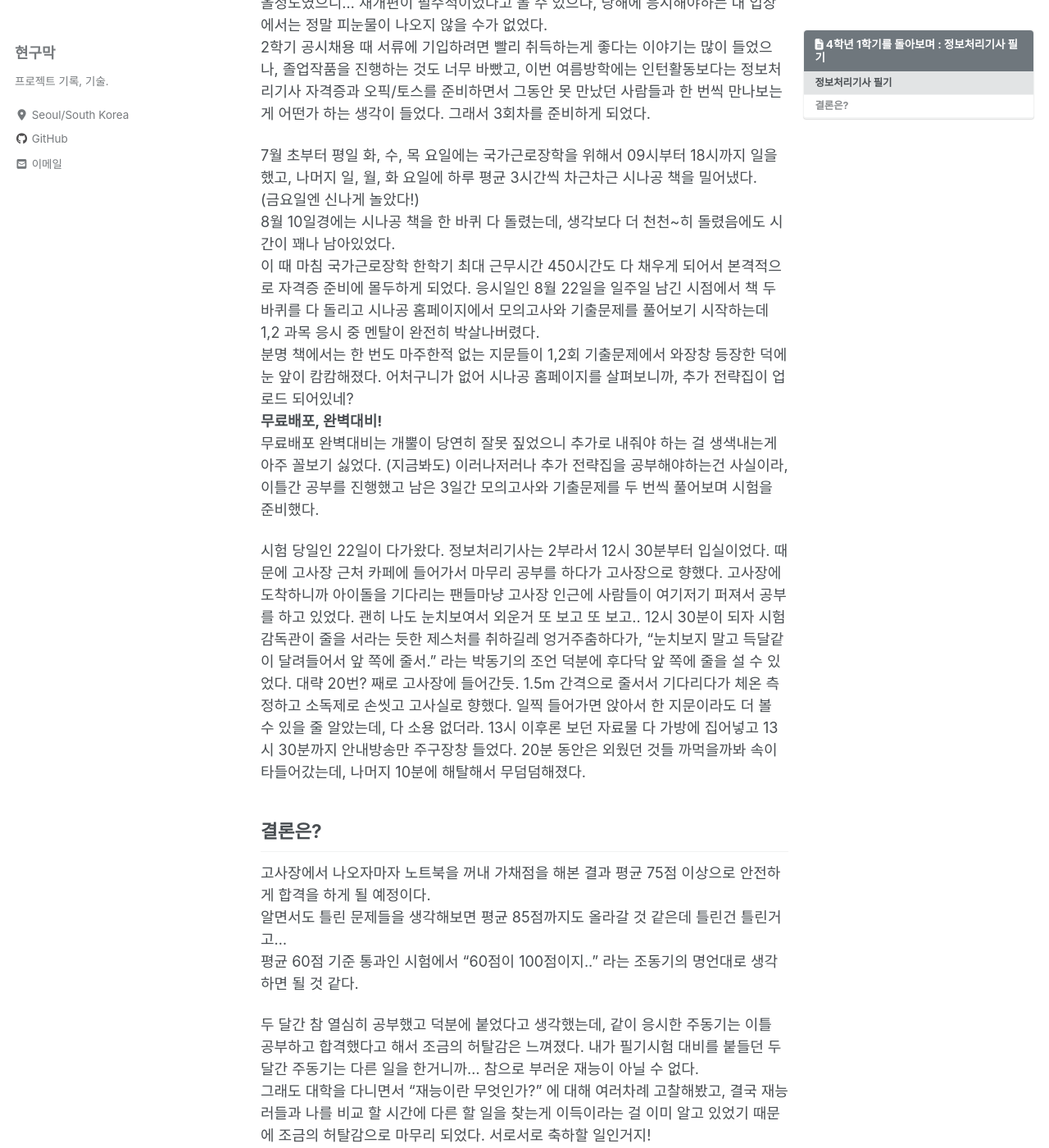
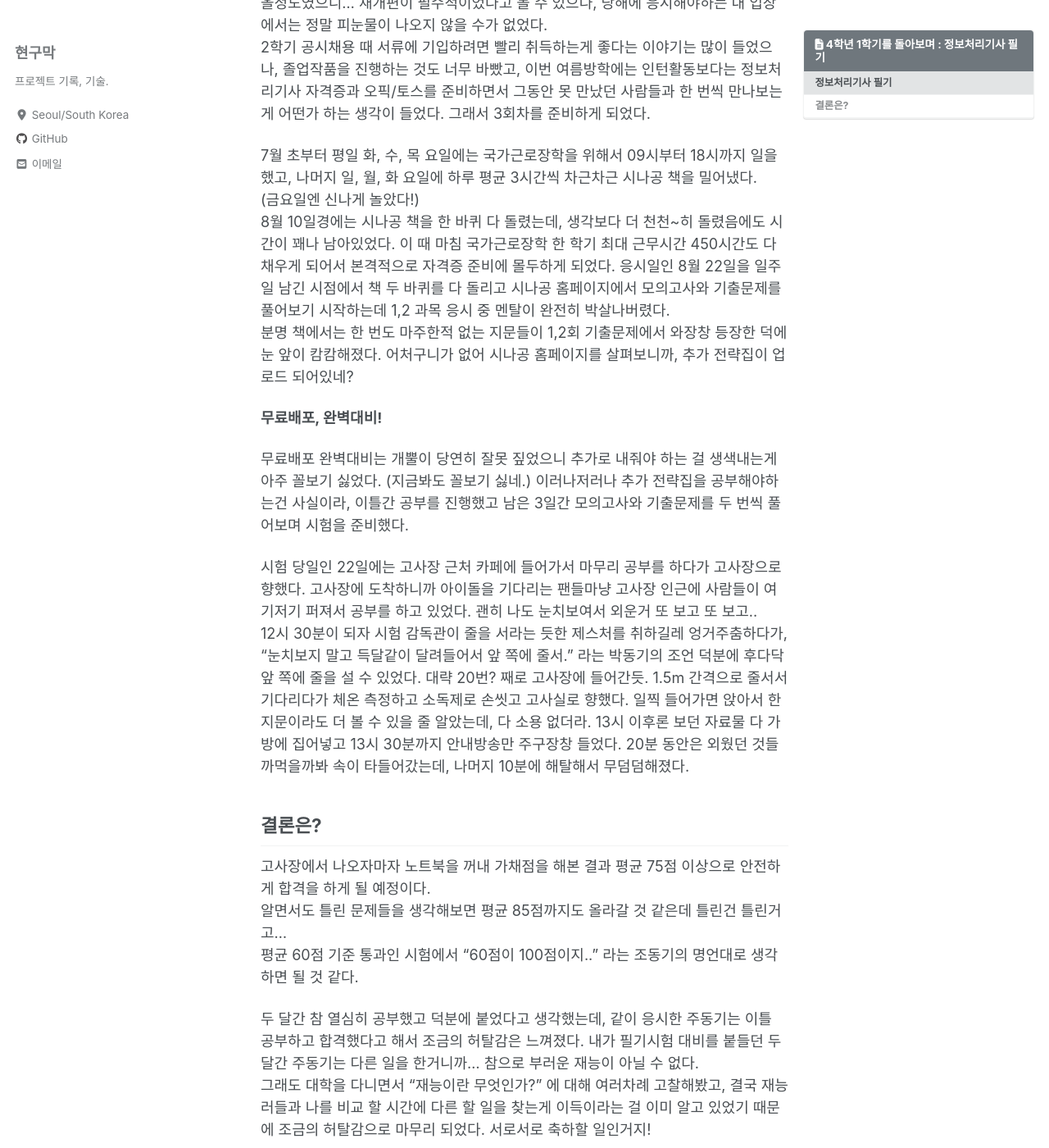
Before and after one commit to Hyeon9mak/Hyeon9mak.github.io, a Jekyll site: the page built from _posts/2020-08-25-4학년_1학기를_돌아보며_:_정보처리기사_필기.md, in a window 1280 px wide and 1400 px high, scrolled down 1020 px. Shown: the whole window at 82% size. Built offline with Jekyll 4.4.1, drawn with Linux system fonts in a browser that asks for light colours; cached includes are drawn as plain includes; nearby versions of some CDN libraries; comment, search, counter and statistics services are not loaded.

Commit message:
Update 2020-08-25-4학년_1학기를_돌아보며_:_정보처리기사_필기.md

```diff
--- a/_posts/2020-08-25-4학년_1학기를_돌아보며_:_정보처리기사_필기.md
+++ b/_posts/2020-08-25-4학년_1학기를_돌아보며_:_정보처리기사_필기.md
@@ -50,16 +50,18 @@ toc_label: "4학년 1학기를 돌아보며 : 정보처리기사 필기"
 나머지 일, 월, 화 요일에 하루 평균 3시간씩 차근차근 시나공 책을 밀어냈다.
 (금요일엔 신나게 놀았다!)
 8월 10일경에는 시나공 책을 한 바퀴 다 돌렸는데, 생각보다 더 천천~히 돌렸음에도 시간이 꽤나 남아있었다.
-이 때 마침 국가근로장학 한학기 최대 근무시간 450시간도 다 채우게 되어서 본격적으로 자격증 준비에 몰두하게 되었다.
+이 때 마침 국가근로장학 한 학기 최대 근무시간 450시간도 다 채우게 되어서 본격적으로 자격증 준비에 몰두하게 되었다.
 응시일인 8월 22일을 일주일 남긴 시점에서 책 두 바퀴를 다 돌리고 시나공 홈페이지에서 모의고사와 기출문제를 풀어보기 시작하는데
 1,2 과목 응시 중 멘탈이 완전히 박살나버렸다.
 분명 책에서는 한 번도 마주한적 없는 지문들이 1,2회 기출문제에서 와장창 등장한 덕에 눈 앞이 캄캄해졌다.
 어처구니가 없어 시나공 홈페이지를 살펴보니까, 추가 전략집이 업로드 되어있네?
+
 **무료배포, 완벽대비!**
-무료배포 완벽대비는 개뿔이 당연히 잘못 짚었으니 추가로 내줘야 하는 걸 생색내는게 아주 꼴보기 싫었다. (지금봐도)
+
+무료배포 완벽대비는 개뿔이 당연히 잘못 짚었으니 추가로 내줘야 하는 걸 생색내는게 아주 꼴보기 싫었다. (지금봐도 꼴보기 싫네.)
 이러나저러나 추가 전략집을 공부해야하는건 사실이라, 이틀간 공부를 진행했고 남은 3일간 모의고사와 기출문제를 두 번씩 풀어보며 시험을 준비했다.
 
-시험 당일인 22일이 다가왔다. 정보처리기사는 2부라서 12시 30분부터 입실이었다. 때문에 고사장 근처 카페에 들어가서 마무리 공부를 하다가 고사장으로 향했다.
+시험 당일인 22일에는 고사장 근처 카페에 들어가서 마무리 공부를 하다가 고사장으로 향했다.
 고사장에 도착하니까 아이돌을 기다리는 팬들마냥 고사장 인근에 사람들이 여기저기 퍼져서 공부를 하고 있었다. 괜히 나도 눈치보여서 외운거 또 보고 또 보고..
 12시 30분이 되자 시험 감독관이 줄을 서라는 듯한 제스처를 취하길레 엉거주춤하다가, "눈치보지 말고 득달같이 달려들어서 앞 쪽에 줄서." 라는 박동기의 조언 덕분에 후다닥 앞 쪽에 줄을 설 수 있었다.
 대략 20번? 째로 고사장에 들어간듯. 1.5m 간격으로 줄서서 기다리다가 체온 측정하고 소독제로 손씻고 고사실로 향했다.
```
